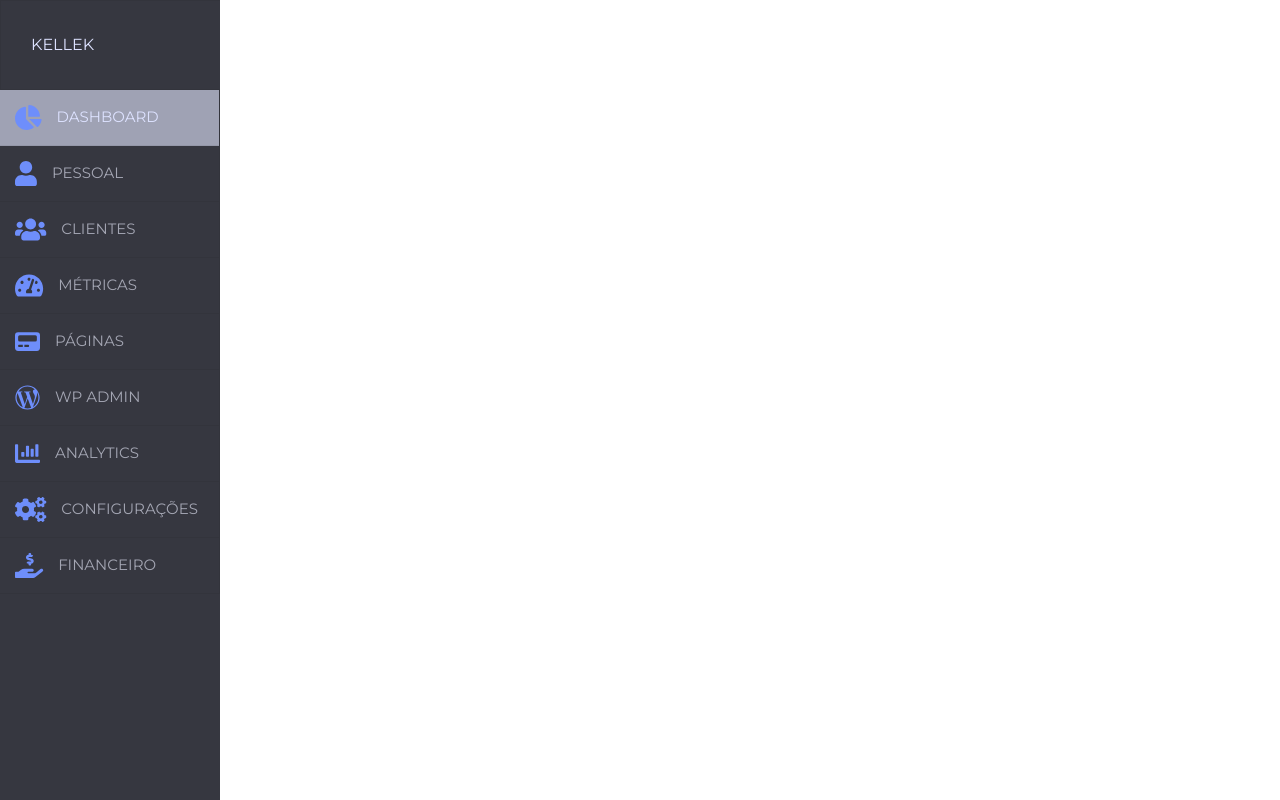
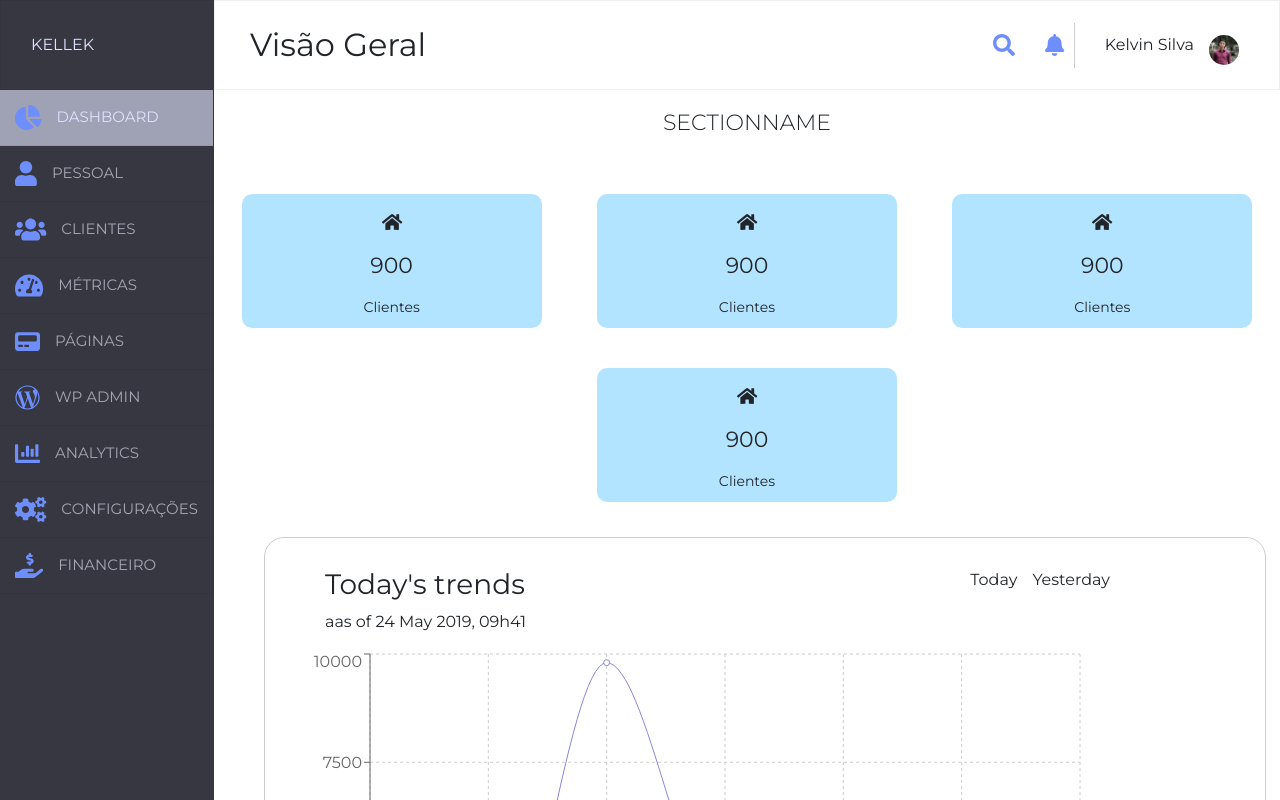
Before and after one commit to KelvinSilvaDev/React_Dashboard, a React (Create React App) app: page / in a window 1280 px wide. Shown: the top 800 px of the page. Built offline with nearby package versions, Linux system fonts and the light colour scheme.

Commit message:
Correcao_dashboard_em_branco_ao_entrar

```diff
--- a/src/Sidebar.jsx
+++ b/src/Sidebar.jsx
@@ -31,7 +31,7 @@ class Sidebar extends Component {
                         <ul>
                             <li className="selected">
                             <FontAwesomeIcon icon={faChartPie} />
-                                <Link to ="/Dashboard">Dashboard</Link>
+                                <Link to ="/">Dashboard</Link>
                             </li>
                             <li>
                             <FontAwesomeIcon icon={faUser} />
@@ -75,7 +75,7 @@ class Sidebar extends Component {
                     </div>
                 </sidebar>
                 <Switch>
-                    <Route path="/Dashboard" exact component={Dashboard} />
+                    <Route path="/" exact component={Dashboard} />
                     <Route path="/Pessoal" exact component={Pessoal} />
                 </Switch>
             </Router>
```
Also changed, not shown: package.json (+6 -1 lines), 1 other file (tests, documents, lock files or other folders).
